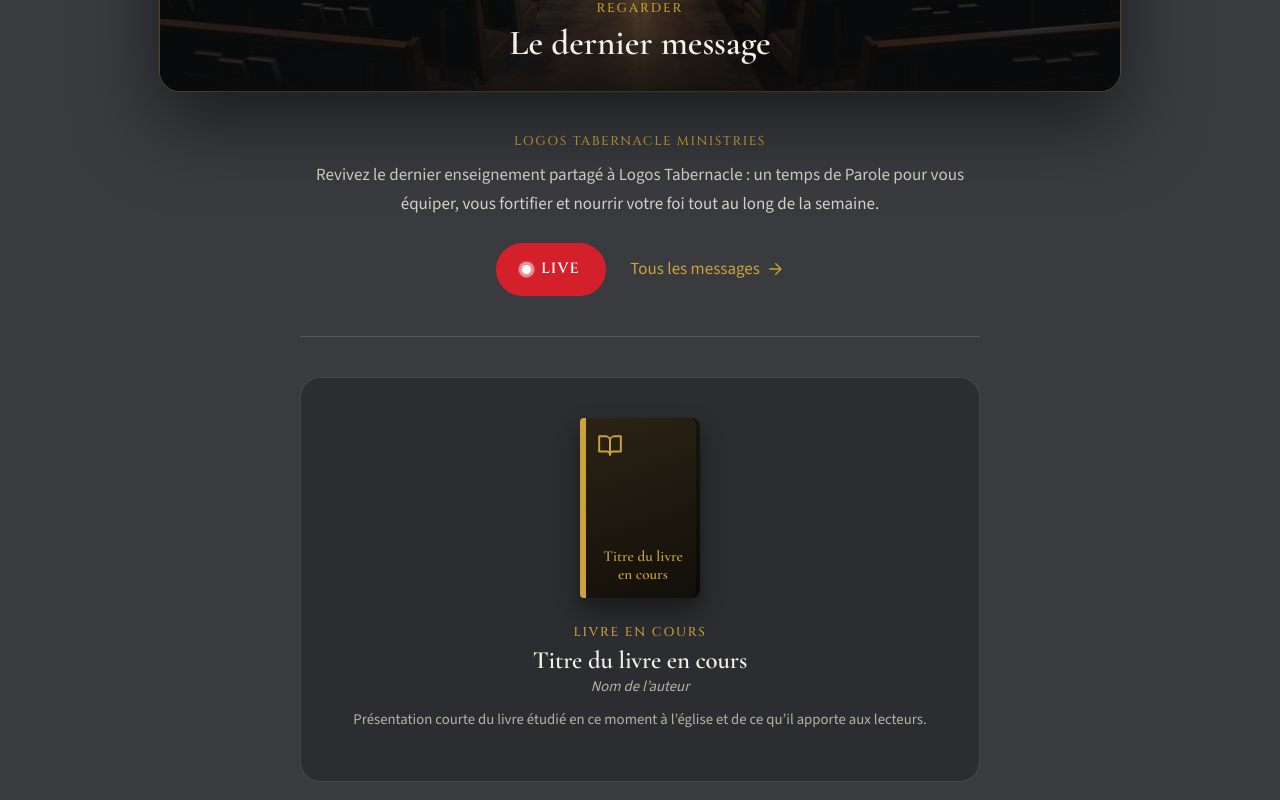
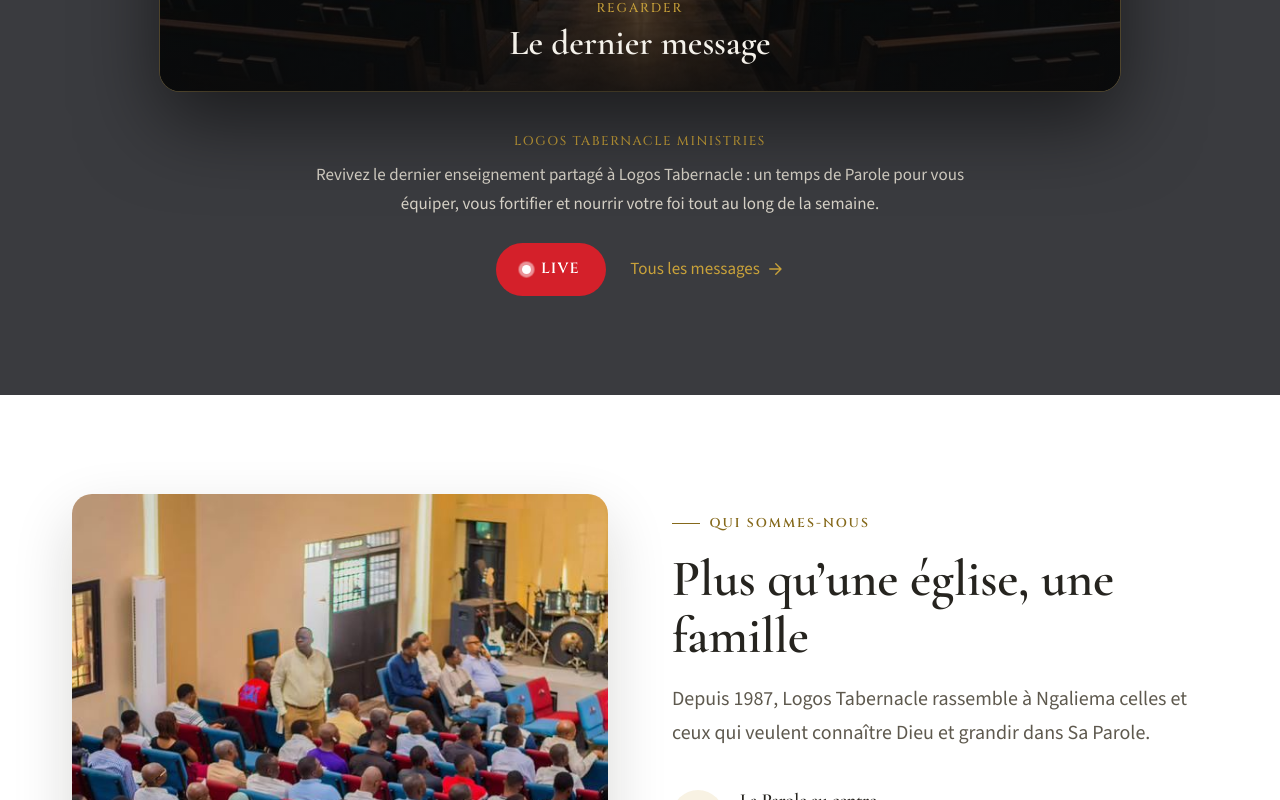
Before and after one commit to jknweb/logosministries, a React (Vite) app: page / in a window 1280 px wide. Shown: the part 1540-2340 px from the top of the page. Built offline with nearby package versions, Linux system fonts and the light colour scheme.

Commit message:
À la une : retrait du bloc « Livre en cours »
Co-Authored-By: Claude Opus 5.5 (1M context) <noreply@anthropic.com>
Claude-Session: https://claude.ai/code/session_01Eno94HCQ8NyxKBa87UP9an

```diff
--- a/src/components/Featured/Featured.css
+++ b/src/components/Featured/Featured.css
@@ -123,8 +123,6 @@
 
 .featured__info {
   width: 100%;
-  padding-bottom: var(--space-lg);
-  border-bottom: 1px solid rgba(255, 255, 255, 0.14);
 }
 
 .featured__meta {
@@ -149,74 +147,6 @@
   margin-top: var(--space-md);
 }
 
-/* Livre en cours */
-.book {
-  display: grid;
-  justify-items: center;
-  gap: var(--space-md);
-  width: 100%;
-  padding: var(--space-lg) var(--space-md);
-  border: 1px solid rgba(255, 255, 255, 0.12);
-  border-radius: var(--radius-lg);
-  background: rgba(11, 11, 12, 0.28);
-}
-
-.book__cover {
-  width: 120px;
-}
-
-.book .link-arrow {
-  justify-content: center;
-}
-
-.book__cover img,
-.book__cover-art {
-  width: 100%;
-  aspect-ratio: 2 / 3;
-  border-radius: 4px 8px 8px 4px;
-  box-shadow: -4px 0 0 rgba(0, 0, 0, 0.35) inset, 0 12px 24px rgba(0, 0, 0, 0.45);
-  object-fit: cover;
-}
-
-.book__cover-art {
-  display: flex;
-  flex-direction: column;
-  justify-content: space-between;
-  padding: 0.9rem 0.7rem;
-  background: linear-gradient(160deg, #2a2315, #120f09);
-  border-left: 6px solid var(--c-gold);
-  color: var(--c-gold);
-  font-family: var(--font-heading);
-  font-size: 0.95rem;
-  font-weight: 600;
-  line-height: 1.15;
-}
-
-.book__label {
-  font-family: var(--font-accent);
-  font-size: var(--fs-xs);
-  letter-spacing: 0.14em;
-  text-transform: uppercase;
-  color: var(--c-gold);
-}
-
-.book__title {
-  margin-top: 0.2rem;
-  font-size: var(--fs-h3);
-}
-
-.book__author {
-  font-size: var(--fs-sm);
-  font-style: italic;
-  color: var(--c-on-dark-muted);
-}
-
-.book__summary {
-  margin-block: var(--space-xs);
-  font-size: var(--fs-sm);
-  color: var(--c-on-dark-muted);
-}
-
 @media (max-width: 960px) {
   .featured__grid {
     grid-template-columns: 1fr;
--- a/src/components/Featured/Featured.jsx
+++ b/src/components/Featured/Featured.jsx
@@ -1,12 +1,12 @@
 import VideoPlayer from './VideoPlayer';
 import LiveButton from '../LiveButton/LiveButton';
 import Icon from '../Icon';
-import { currentBook, featuredVideo } from '../../data/featured';
+import { featuredVideo } from '../../data/featured';
 import { youtubeChannel } from '../../data/site';
 import { formatLongDate } from '../../lib/dates';
 import './Featured.css';
 
-// Section « À la une » : dernière vidéo et livre en cours.
+// Section « À la une » : dernière vidéo mise en ligne.
 const Featured = () => (
   <section className="section section--dark featured">
     <div className="container">
@@ -34,32 +34,6 @@ const Featured = () => (
             </div>
           </div>
 
-          {currentBook && (
-            <article className="book">
-              <div className="book__cover" aria-hidden={!currentBook.cover}>
-                {currentBook.cover ? (
-                  <img src={currentBook.cover} alt={`Couverture : ${currentBook.title}`} loading="lazy" />
-                ) : (
-                  <span className="book__cover-art">
-                    <Icon name="book" size={26} />
-                    <span>{currentBook.title}</span>
-                  </span>
-                )}
-              </div>
-              <div className="book__body">
-                <p className="book__label">Livre en cours</p>
-                <h3 className="book__title">{currentBook.title}</h3>
-                <p className="book__author">{currentBook.author}</p>
-                <p className="book__summary">{currentBook.summary}</p>
-                {currentBook.link && (
-                  <a href={currentBook.link} className="link-arrow" target="_blank" rel="noopener noreferrer">
-                    En savoir plus
-                    <Icon name="arrow" size={18} />
-                  </a>
-                )}
-              </div>
-            </article>
-          )}
         </aside>
       </div>
     </div>
--- a/src/data/featured.js
+++ b/src/data/featured.js
@@ -1,5 +1,5 @@
-// Section « À la une » de l'accueil : dernière vidéo et livre en cours.
-// Sous WordPress : dernier « enseignement » publié + champs d'options pour le livre.
+// Section « À la une » de l'accueil : dernière vidéo mise en ligne.
+// Sous WordPress : dernier « enseignement » publié.
 
 export const featuredVideo = {
   youtubeId: 'wZkenFjduRs',
@@ -11,12 +11,3 @@ export const featuredVideo = {
   // Image d'aperçu affichée avant la lecture (aucune miniature YouTube).
   poster: '/images/ambiance-temple.jpg',
 };
-
-// Livre étudié en ce moment. Mettre `null` pour masquer le bloc.
-export const currentBook = {
-  title: 'Titre du livre en cours',
-  author: 'Nom de l’auteur',
-  cover: '', // ex. '/images/livre-en-cours.jpg' ; sans image, une couverture dessinée s'affiche
-  summary: 'Présentation courte du livre étudié en ce moment à l’église et de ce qu’il apporte aux lecteurs.',
-  link: '', // ex. lien d'achat ou PDF
-};
```
